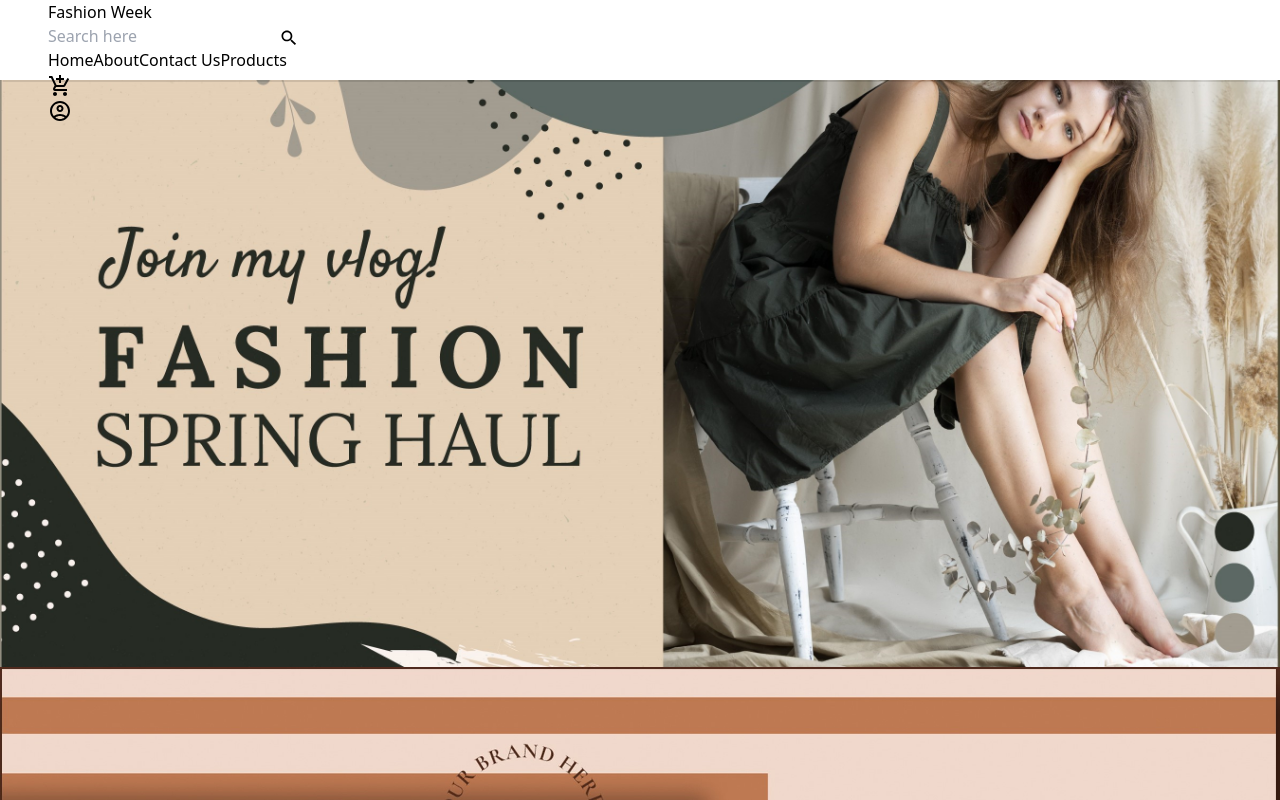
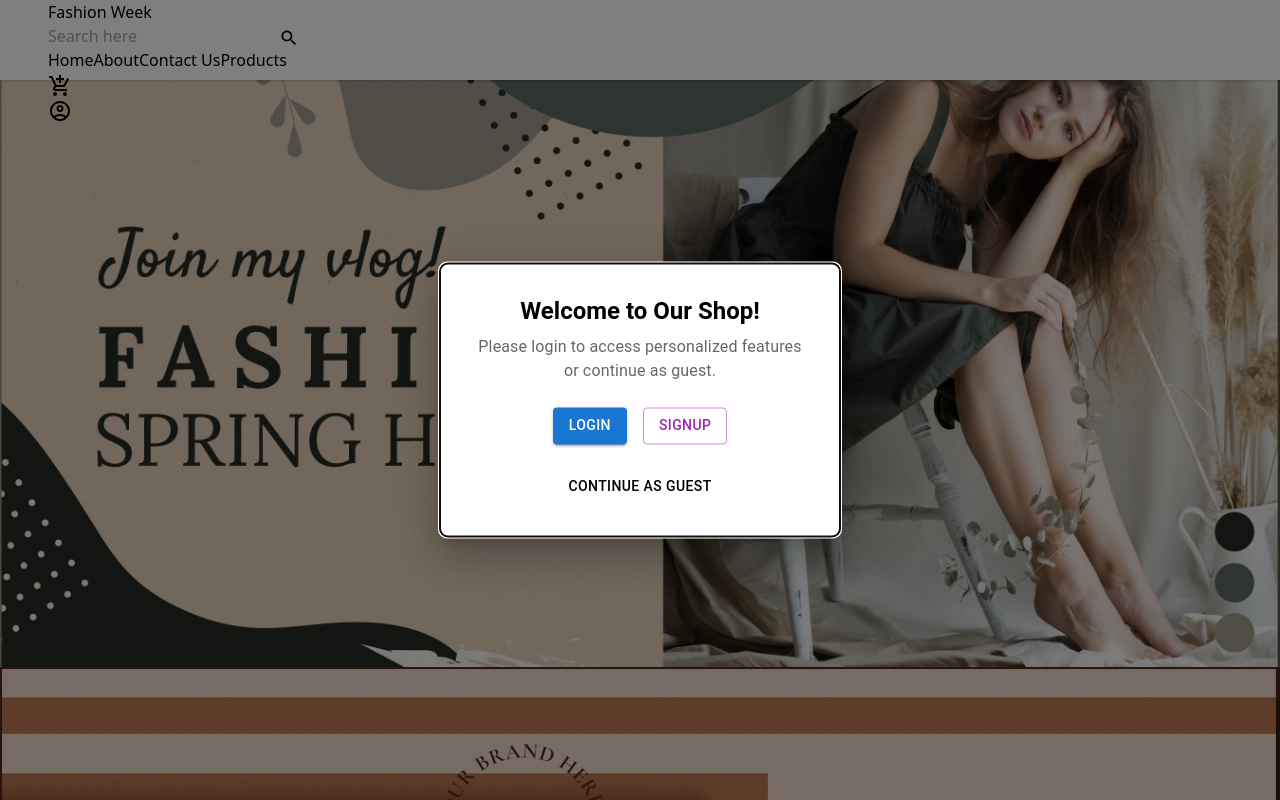
Before and after one commit to Abdulrauf0767/Shirt-Store, a React (Vite) app: page / in a window 1280 px wide. Shown: the top 800 px of the page. Built offline with nearby package versions, Linux system fonts and the light colour scheme.

Commit message:
use of cookies

```diff
--- a/package.json
+++ b/package.json
@@ -22,6 +22,7 @@
     "dotenv": "^16.5.0",
     "formik": "^2.4.6",
     "framer-motion": "^12.15.0",
+    "js-cookie": "^3.0.5",
     "react": "^19.1.0",
     "react-dom": "^19.1.0",
     "react-redux": "^9.2.0",
--- a/src/App.jsx
+++ b/src/App.jsx
@@ -1,10 +1,12 @@
-import React, { lazy, Suspense } from 'react';
-import { Routes, Route, useLocation } from "react-router-dom";
-import { Box, CircularProgress } from "@mui/material";
+import React, { lazy, Suspense, useEffect, useState } from 'react';
+import { Routes, Route, useLocation, Link } from "react-router-dom";
+import { Box, CircularProgress, Modal, Typography, Button } from "@mui/material";
 import { AnimatePresence } from 'framer-motion';
 import AnimatedPageWrapper from './components/AnimatedPageWrapper';
 import ScrollToTop from './components/ScrollToTop';
+import Cookies from 'js-cookie';
 
+// Lazy-loaded pages
 const Home = lazy(() => import('./pages/Home'));
 const Productdetail = lazy(() => import('./pages/Productdetail'));
 const CartPage = lazy(() => import('./pages/CartPage'));
@@ -17,10 +19,78 @@ const ContactUsPage = lazy(() => import('./pages/ContactUsPage'));
 
 const App = () => {
   const location = useLocation();
+  const [token, setToken] = useState('');
+  const [openModal, setOpenModal] = useState(false);
+
+  useEffect(() => {
+    const savedToken = Cookies.get('token');
+    if (savedToken) {
+      setToken(savedToken);
+    } else {
+      setOpenModal(true); // Show modal if token not found
+    }
+  }, []);
+
+  const handleCloseModal = () => {
+    setOpenModal(false);
+  };
 
   return (
     <div>
       <ScrollToTop />
+
+      {/* 🔐 Welcome Modal */}
+      <Modal open={openModal} onClose={handleCloseModal}>
+        <Box sx={{
+          position: 'absolute',
+          top: '50%',
+          left: '50%',
+          transform: 'translate(-50%, -50%)',
+          width: 400,
+          bgcolor: 'background.paper',
+          borderRadius: 2,
+          boxShadow: 24,
+          p: 4,
+          textAlign: 'center'
+        }}>
+          <Typography variant="h5" fontWeight="bold">
+            Welcome to Our Shop!
+          </Typography>
+          <Typography sx={{ mt: 1, mb: 3 }} color="text.secondary">
+            Please login to access personalized features or continue as guest.
+          </Typography>
+
+          <Box sx={{ display: 'flex', justifyContent: 'center', gap: 2 }}>
+            <Button
+              variant="contained"
+              color="primary"
+              component={Link}
+              to="/login"
+            >
+              Login
+            </Button>
+            <Button
+              variant="outlined"
+              color="secondary"
+              component={Link}
+              to="/signup"
+            >
+              Signup
+            </Button>
+          </Box>
+
+          <Button
+            onClick={handleCloseModal}
+            sx={{ mt: 3 }}
+            variant="text"
+            color="inherit"
+          >
+            Continue as Guest
+          </Button>
+        </Box>
+      </Modal>
+
+      {/* 🔄 Suspense and Route Setup */}
       <Suspense fallback={
         <Box sx={{ display: 'flex', width: '100%', height: '500px', alignItems: 'center', justifyContent: 'center' }}>
           <CircularProgress />
```
Also changed, not shown: 1 other file (tests, documents, lock files or other folders).
